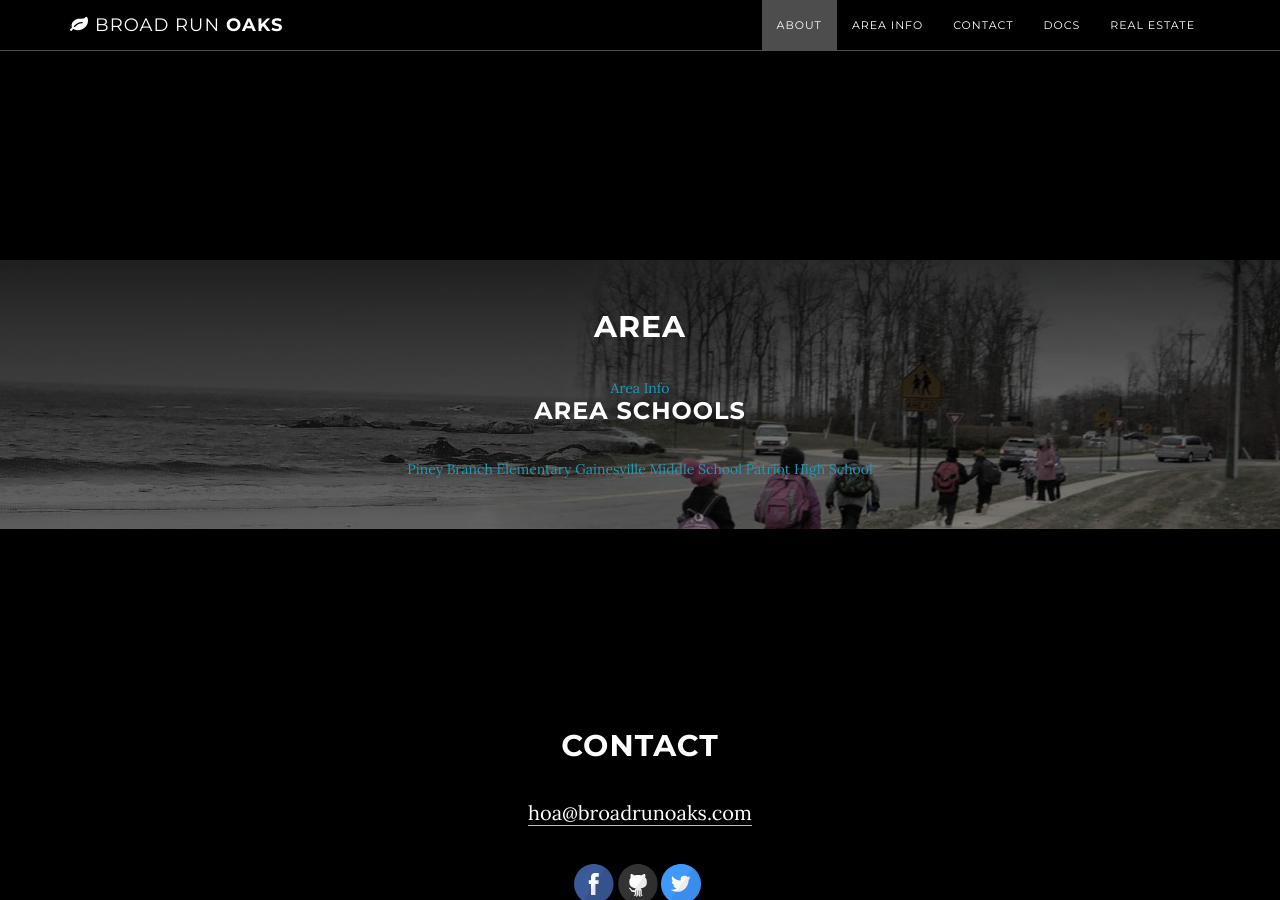
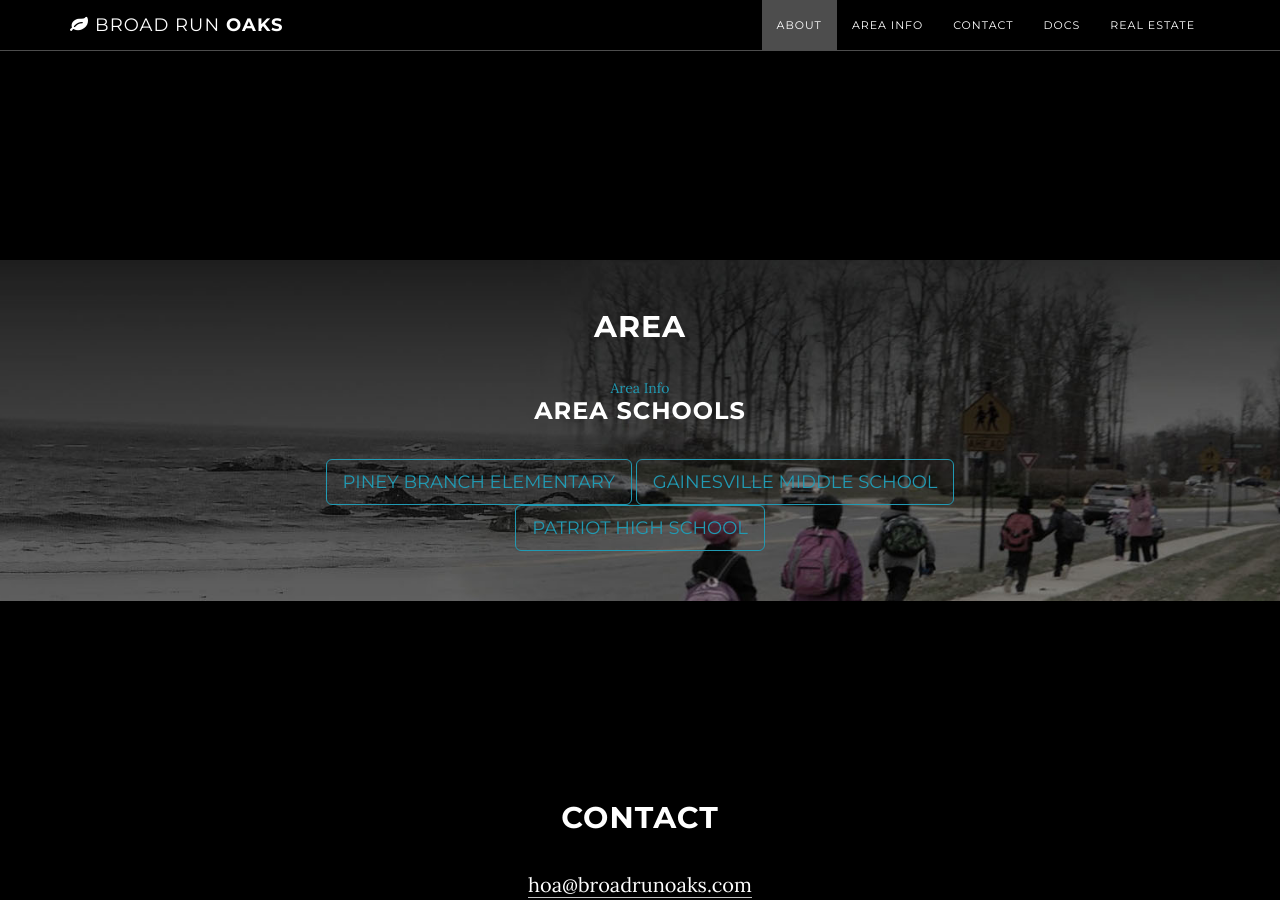
Before and after one commit to BroadRunOaks/broadrunoaks.github.io, a Jekyll site: the page built from index.html, in a window 1280 px wide and 900 px high, scrolled down 1514 px. Built offline with Jekyll 4.4.1, drawn with Linux system fonts in a browser that asks for light colours; Markdown is read by kramdown in place of the engine named in the settings.

Commit message:
Update area.html

```diff
--- a/_includes/area.html
+++ b/_includes/area.html
@@ -6,10 +6,15 @@
                     <h2>Area</h2>
                      <a href="{{ site.headerurl.areainformation }}">Area Info</a>
                     <h3>Area Schools</h3>
-                    <a href="http://pineybranches.schools.pwcs.edu">Piney Branch Elementary</a>
-                    <a href="http://gainesvillems.schools.pwcs.edu">Gainesville Middle School</a>
-                    <a href="http://patrioths.schools.pwcs.edu">Patriot High School</a>
-
+                    <a href="http://pineybranches.schools.pwcs.edu" class="btn btn-default btn-lg">
+                      <span class="network-name">Piney Branch Elementary</span>
+                    </a>
+                    <a href="http://gainesvillems.schools.pwcs.edu" class="btn btn-default btn-lg">
+                      <span class="network-name">Gainesville Middle School</span>
+                    </a>
+                    <a href="http://patrioths.schools.pwcs.edu" class="btn btn-default btn-lg">
+                      <span class="network-name">Patriot High School</span>
+                    </a>
                 </div>
             </div>
         </div>
```
